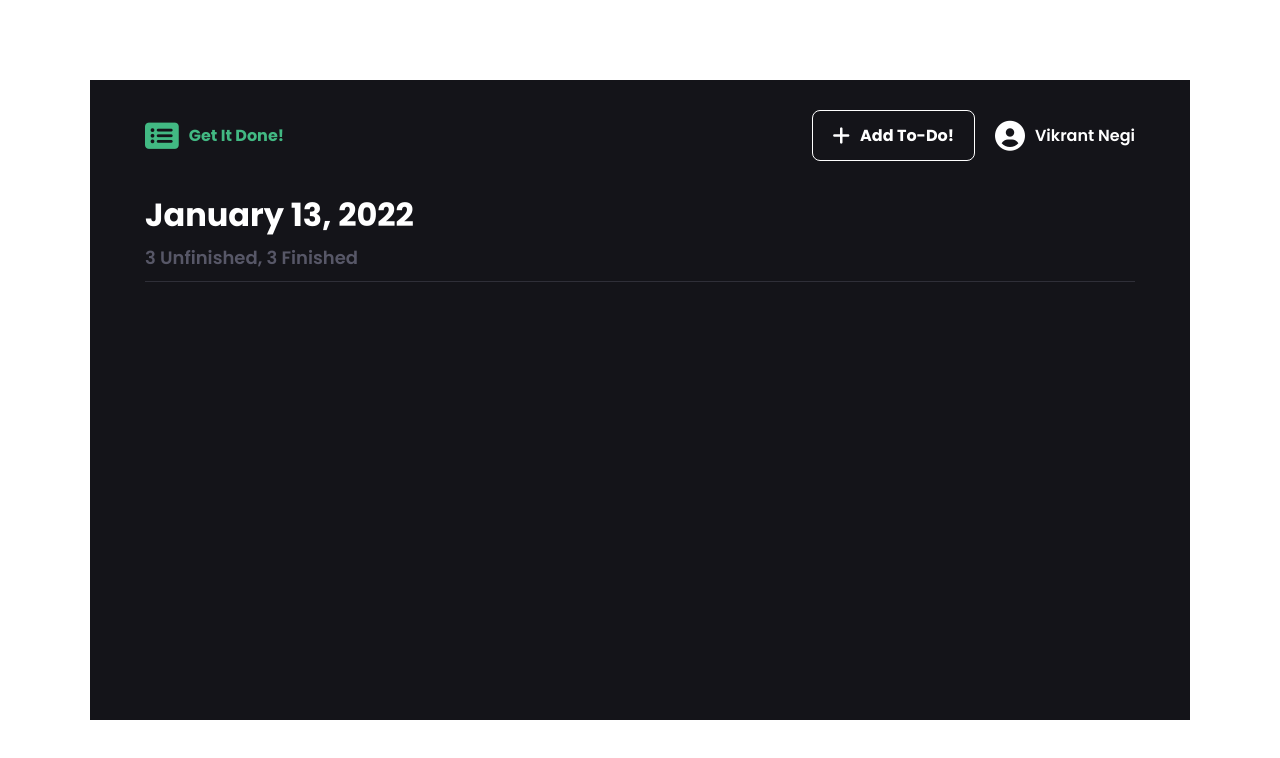
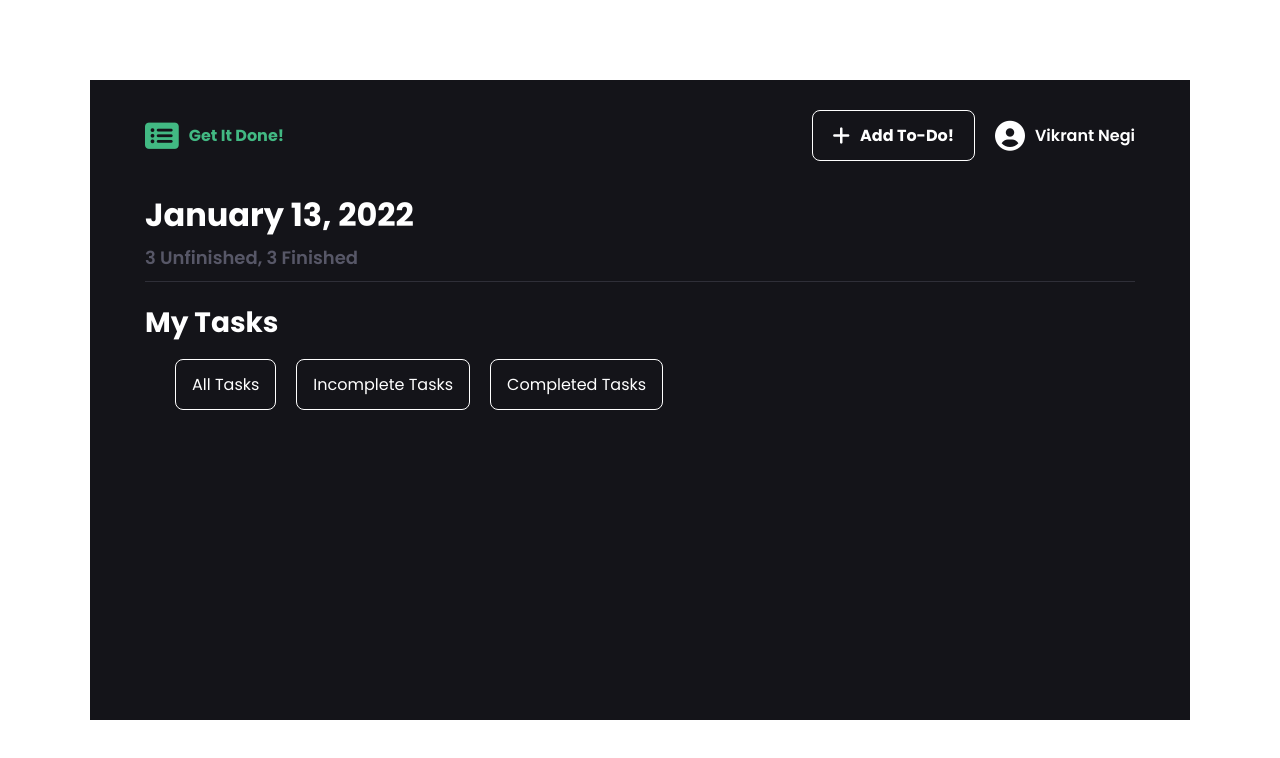
Before and after one commit to Vikraantnegi/VueTodoApp, a Vue app: page / in a window 1280 px wide. Shown: the top 758 px of the page. Built offline with nearby package versions, Linux system fonts and the light colour scheme; the HTML template or start-up script is replaced by a standard one.

Commit message:
Home Content and Filters

```diff
--- a/src/views/Home.vue
+++ b/src/views/Home.vue
@@ -3,6 +3,23 @@
     <div class="headHome">
       <div class="homeDate">{{ date }}</div>
       <div class="tasksStatus">{{ incomplete }} Unfinished, {{ completed }} Finished </div>
+    </div>
+    <div class="homeContent">
+      <div class="homeContent__head">My Tasks</div>
+      <div class="homeContent__buttons">
+        <div @click="filter('all')" class="filterButton grow">
+          All Tasks
+        </div>
+        <div @click="filter('incomplete')" class="filterButton grow">
+          Incomplete Tasks
+        </div>
+        <div @click="filter('completed')" class="filterButton grow">
+          Completed Tasks
+        </div>
+      </div>
+      <div class="homeContent__tasks">
+
+      </div>
     </div>
   </div>
 </template>
@@ -17,6 +34,11 @@ export default {
     incomplete: 3,
     completed: 3,
   }),
+  methods: {
+    filter: function(val){
+      console.log(val)
+    }
+  },
 }
 </script>
 
@@ -38,4 +60,26 @@ export default {
   font-size: 18px;
   color: #575767
 }
+.homeContent{
+  padding: 20px 0;
+  overflow-y: auto;
+  display: flex;
+  flex-direction: column;
+  gap: 15px;
+}
+.homeContent__head{
+  font-weight: bold;
+  font-size: 28px;
+}
+.homeContent__buttons{
+  display: flex;
+  flex-direction: row;
+  padding: 0 30px;
+  gap: 20px;
+}
+.filterButton{
+  padding: 12px 16px;
+  border: 1px solid #FFFFFF;
+  border-radius: 8px;
+}
 </style>
```
